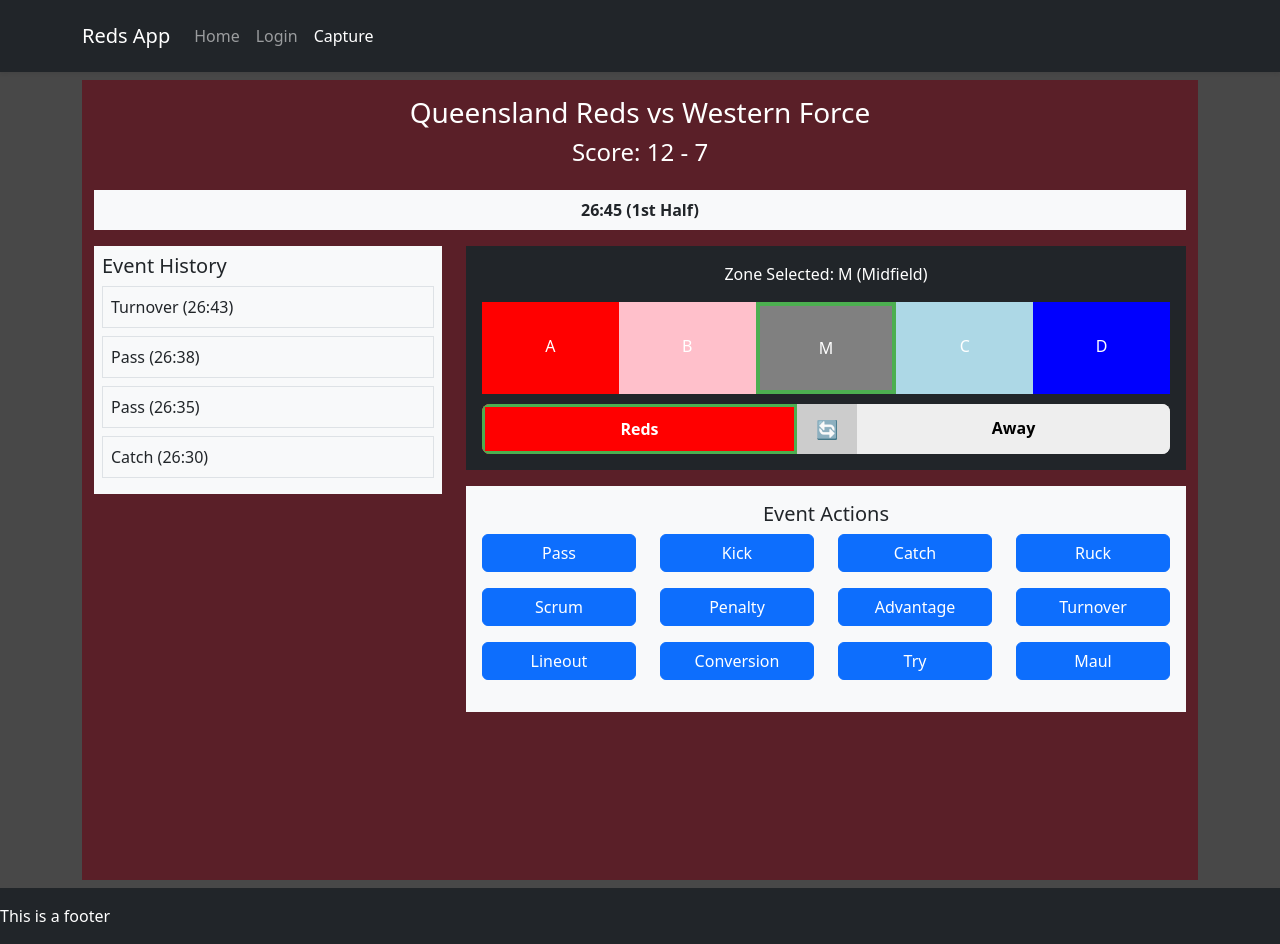
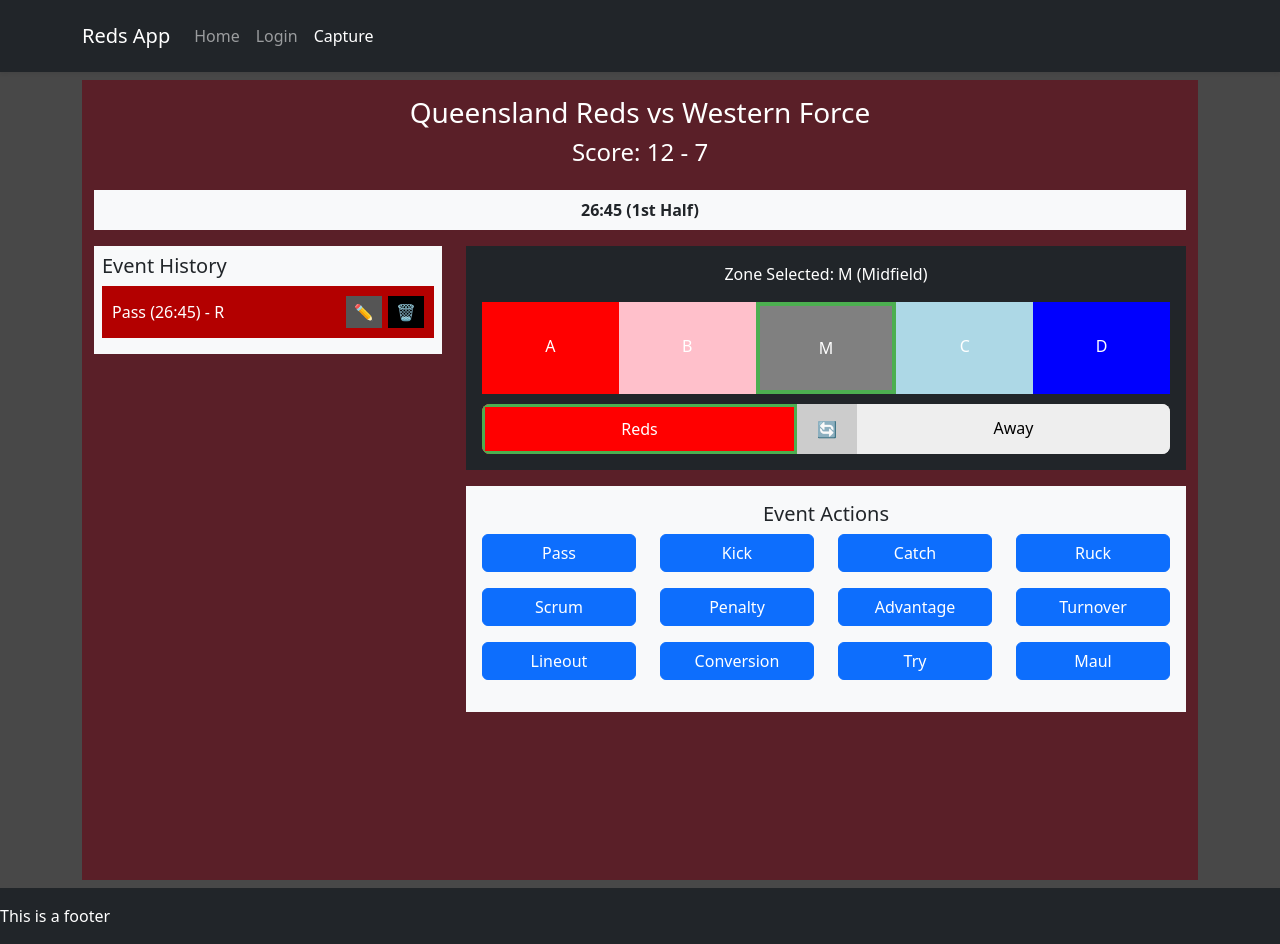
Before and after one commit to VmiteOCE/IFB398-T125, a React (Vite) app: page /event in a window 1280 px wide. Both pictures are taken after a click on the button "Pass". Built offline with nearby package versions, Linux system fonts and the light colour scheme.

Commit message:
Working event history still needs to be refined

```diff
--- a/src/pages/EventCapture.jsx
+++ b/src/pages/EventCapture.jsx
@@ -6,6 +6,12 @@ function EventCapture() {
   const [selectedZone, setSelectedZone] = useState("M");
   const [selectedTeam, setSelectedTeam] = useState("Reds");
   const [isReversed, setIsReversed] = useState(false);
+
+  const [events, setEvents] = useState([]);
+  const [editingIndex, setEditingIndex] = useState(null);
+
+  // ✅ STATIC TIME (replace later with real timer)
+  const currentTime = "26:45";
 
   const baseZones = [
     { label: "A", color: "red", text: "(0–22m)" },
@@ -16,11 +22,9 @@ function EventCapture() {
   ];
 
   const zones = isReversed ? [...baseZones].reverse() : baseZones;
-
   const currentZone = baseZones.find((z) => z.label === selectedZone);
 
-  // KEYBOARD CONTROL
-
+  // ✅ KEYBOARD CONTROL (no wrap)
   useEffect(() => {
     const handleKeyDown = (e) => {
       const currentIndex = zones.findIndex(
@@ -29,8 +33,6 @@ function EventCapture() {
 
       if (e.key === "ArrowRight") {
         const nextIndex = currentIndex + 1;
-
-        // STOP at the end (no wrap)
         if (nextIndex < zones.length) {
           e.preventDefault();
           setSelectedZone(zones[nextIndex].label);
@@ -39,8 +41,6 @@ function EventCapture() {
 
       if (e.key === "ArrowLeft") {
         const prevIndex = currentIndex - 1;
-
-        // STOP at the beginning (no wrap)
         if (prevIndex >= 0) {
           e.preventDefault();
           setSelectedZone(zones[prevIndex].label);
@@ -48,18 +48,50 @@ function EventCapture() {
       }
     };
 
-  window.addEventListener("keydown", handleKeyDown);
+    window.addEventListener("keydown", handleKeyDown);
+    return () =>
+      window.removeEventListener("keydown", handleKeyDown);
+  }, [selectedZone, zones]);
 
-  return () => {
-    window.removeEventListener("keydown", handleKeyDown);
+  // ✅ ADD / EDIT EVENT
+  const handleAction = (action) => {
+    const newEvent = {
+      action,
+      zone: selectedZone,
+      team: selectedTeam === "Reds" ? "R" : "A",
+      time: currentTime, // ✅ static
+    };
+
+    if (editingIndex !== null) {
+      const updated = [...events];
+      updated[editingIndex] = newEvent;
+      setEvents(updated);
+      setEditingIndex(null);
+    } else {
+      setEvents([newEvent, ...events]);
+    }
   };
-}, [selectedZone, zones]);
 
+  // ✅ DELETE
+  const deleteEvent = (index) => {
+    const updated = events.filter((_, i) => i !== index);
+    setEvents(updated);
+  };
+
+  // ✅ EDIT MODE
+  const toggleEdit = (index) => {
+    if (editingIndex === index) {
+      setEditingIndex(null);
+    } else {
+      setEditingIndex(index);
+      setSelectedZone(events[index].zone);
+      setSelectedTeam(events[index].team === "R" ? "Reds" : "Away");
+    }
+  };
 
   return (
     <Container
       fluid
-      className="event-capture"
       style={{
         backgroundColor: "#5a1f28",
         minHeight: "100vh",
@@ -67,54 +99,95 @@ function EventCapture() {
       }}
     >
       {/* HEADER */}
-      <div className="header text-center p-3">
-        <h3 className="match-title">
-          Queensland Reds vs Western Force
-        </h3>
-        <h4 className="score">Score: 12 - 7</h4>
+      <div className="text-center p-3">
+        <h3>Queensland Reds vs Western Force</h3>
+        <h4>Score: 12 - 7</h4>
       </div>
 
       {/* TIMER */}
-      <div className="timer text-center bg-light text-dark p-2">
-        <strong>26:45 (1st Half)</strong>
+      <div className="text-center bg-light text-dark p-2">
+        <strong>{currentTime} (1st Half)</strong>
       </div>
 
-      <Row className="main-content mt-3">
-        {/* LEFT: EVENT HISTORY */}
+      <Row className="mt-3">
+        {/* ✅ EVENT HISTORY */}
         <Col md={4}>
-          <div className="event-history bg-light text-dark p-2">
+          <div className="bg-light text-dark p-2">
             <h5>Event History</h5>
 
-            <div className="event-item p-2 border mb-2">
-              Turnover (26:43)
-            </div>
-            <div className="event-item p-2 border mb-2">
-              Pass (26:38)
-            </div>
-            <div className="event-item p-2 border mb-2">
-              Pass (26:35)
-            </div>
-            <div className="event-item p-2 border mb-2">
-              Catch (26:30)
-            </div>
+            {events.map((event, index) => (
+              <div
+                key={index}
+                className="d-flex justify-content-between align-items-center p-2 mb-2"
+                style={{
+                  // ✅ RED OR BLUE BASED ON TEAM
+                  background:
+                    event.team === "R"
+                      ? "#b30000"
+                      : "#0033cc",
+                  color: "white",
+                  border:
+                    editingIndex === index
+                      ? "3px solid #4CAF50"
+                      : "2px solid transparent",
+                }}
+              >
+                {/* TEXT */}
+                <div>
+                  {event.action} ({event.time}) - {event.team}
+                </div>
+
+                {/* BUTTONS (RIGHT SIDE NOW) */}
+                <div style={{ display: "flex", gap: 6 }}>
+                  {/* EDIT */}
+                  <button
+                    onClick={() => toggleEdit(index)}
+                    style={{
+                      background:
+                        editingIndex === index
+                          ? "#4CAF50"
+                          : "#555",
+                      border: "none",
+                      color: "white",
+                      padding: "4px 8px",
+                      cursor: "pointer",
+                    }}
+                  >
+                    ✏️
+                  </button>
+
+                  {/* DELETE */}
+                  <button
+                    onClick={() => deleteEvent(index)}
+                    style={{
+                      background: "black",
+                      border: "none",
+                      color: "white",
+                      padding: "4px 8px",
+                      cursor: "pointer",
+                    }}
+                  >
+                    🗑️
+                  </button>
+                </div>
+              </div>
+            ))}
           </div>
         </Col>
 
-        {/* RIGHT: ACTION + ZONES */}
+        {/* ✅ ZONES + ACTIONS */}
         <Col md={8}>
-          {/* ZONE SELECTOR */}
-          <div className="zone-selector p-3 text-center bg-dark text-white">
-
-            <p className="zone-info">
-              Zone Selected: {currentZone.label} {currentZone.text}
+          <div className="p-3 text-center bg-dark text-white">
+            <p>
+              Zone Selected: {currentZone.label}{" "}
+              {currentZone.text}
             </p>
 
             {/* ZONES */}
-            <div className="zone-bar" style={{ display: "flex" }}>
+            <div style={{ display: "flex" }}>
               {zones.map((zone) => (
                 <div
                   key={zone.label}
-                  className="zone"
                   onClick={() => setSelectedZone(zone.label)}
                   style={{
                     flex: 1,
@@ -125,7 +198,6 @@ function EventCapture() {
                       selectedZone === zone.label
                         ? "4px solid #4CAF50"
                         : "2px solid transparent",
-                    transition: "all 0.2s ease",
                   }}
                 >
                   {zone.label}
@@ -135,7 +207,6 @@ function EventCapture() {
 
             {/* TEAM SELECTOR */}
             <div
-              className="team-selector"
               style={{
                 display: "flex",
                 marginTop: 10,
@@ -144,9 +215,7 @@ function EventCapture() {
                 overflow: "hidden",
               }}
             >
-              {/* REDS */}
               <div
-                className="team-option"
                 onClick={() => setSelectedTeam("Reds")}
                 style={{
                   flex: 1,
@@ -155,38 +224,33 @@ function EventCapture() {
                   background:
                     selectedTeam === "Reds" ? "red" : "#eee",
                   color:
-                    selectedTeam === "Reds" ? "white" : "black",
-                  fontWeight: "bold",
+                    selectedTeam === "Reds"
+                      ? "white"
+                      : "black",
                   border:
                     selectedTeam === "Reds"
                       ? "3px solid #4CAF50"
                       : "2px solid transparent",
-                  transition: "all 0.2s ease",
                 }}
               >
                 Reds
               </div>
 
-              {/* SWAP */}
               <div
-                className="swap-button"
                 onClick={() => setIsReversed(!isReversed)}
                 style={{
                   width: 60,
                   display: "flex",
+                  justifyContent: "center",
                   alignItems: "center",
-                  justifyContent: "center",
                   background: "#ccc",
                   cursor: "pointer",
-                  fontSize: 18,
                 }}
               >
                 🔄
               </div>
 
-              {/* AWAY */}
               <div
-                className="team-option"
                 onClick={() => setSelectedTeam("Away")}
                 style={{
                   flex: 1,
@@ -195,13 +259,13 @@ function EventCapture() {
                   background:
                     selectedTeam === "Away" ? "blue" : "#eee",
                   color:
-                    selectedTeam === "Away" ? "white" : "black",
-                  fontWeight: "bold",
+                    selectedTeam === "Away"
+                      ? "white"
+                      : "black",
                   border:
                     selectedTeam === "Away"
                       ? "3px solid #4CAF50"
                       : "2px solid transparent",
-                  transition: "all 0.2s ease",
                 }}
               >
                 Away
@@ -209,8 +273,8 @@ function EventCapture() {
             </div>
           </div>
 
-          {/* BUTTON GRID */}
-          <div className="event-actions bg-light text-dark p-3 mt-3">
+          {/* ACTION BUTTONS */}
+          <div className="bg-light text-dark p-3 mt-3">
             <h5 className="text-center">Event Actions</h5>
 
             <Row>
@@ -220,7 +284,10 @@ function EventCapture() {
                 "Lineout", "Conversion", "Try", "Maul",
               ].map((action, i) => (
                 <Col xs={6} md={3} key={i} className="mb-3">
-                  <Button className="action-button w-100">
+                  <Button
+                    className="w-100"
+                    onClick={() => handleAction(action)}
+                  >
                     {action}
                   </Button>
                 </Col>
```
